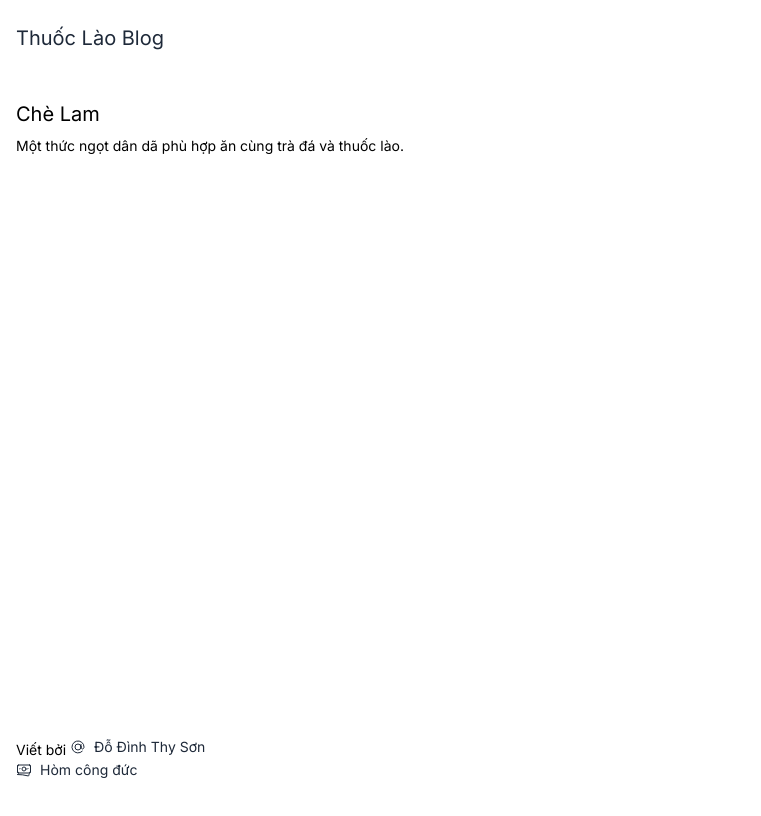
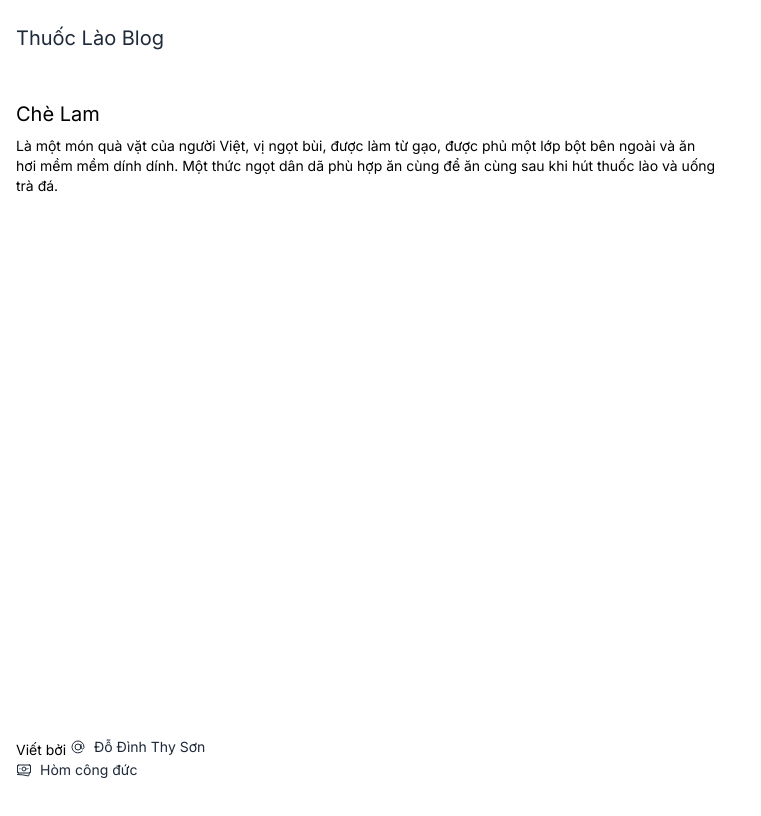
Before and after one commit to doraeminemon/bun-thang, a SvelteKit app: page /che-lam in a window 1280 px wide. Shown: the top 816 px of the page, without its empty margins (0-761 px from the left). Built offline with nearby package versions, Linux system fonts and the light colour scheme.

Commit message:
feat(content): Add more content for chè lam page.

```diff
--- a/src/routes/che-lam/+page.svelte
+++ b/src/routes/che-lam/+page.svelte
@@ -4,5 +4,8 @@
 </svelte:head>
 <div>
   <h1>Chè Lam</h1>
-  <p>Một thức ngọt dân dã phù hợp ăn cùng trà đá và thuốc lào.</p>
+  <p>Là một món quà vặt của người Việt, vị ngọt bùi, được làm từ gạo, được phủ
+    một lớp bột bên ngoài và ăn hơi mềm mềm dính dính. Một thức ngọt dân dã phù
+    hợp ăn cùng để ăn cùng sau khi hút thuốc lào và uống trà đá.
+  </p>
 </div>
```
